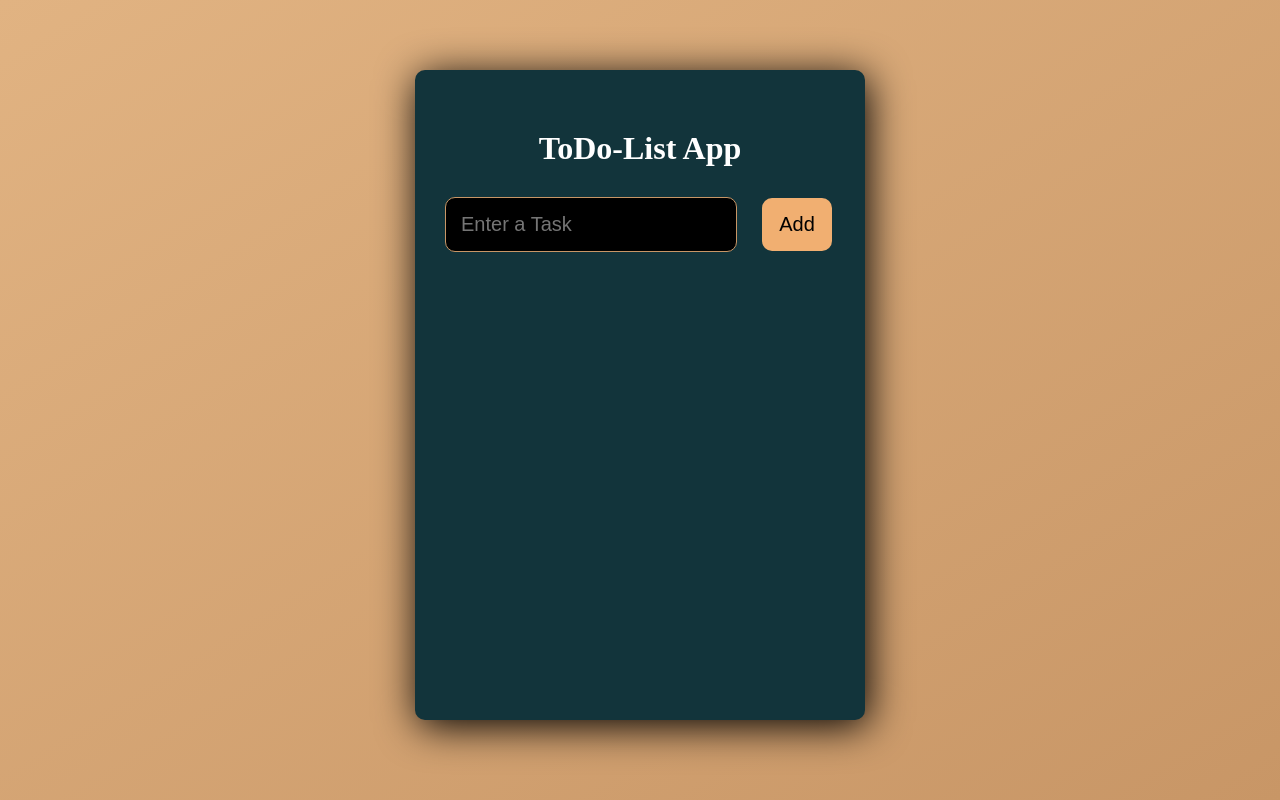
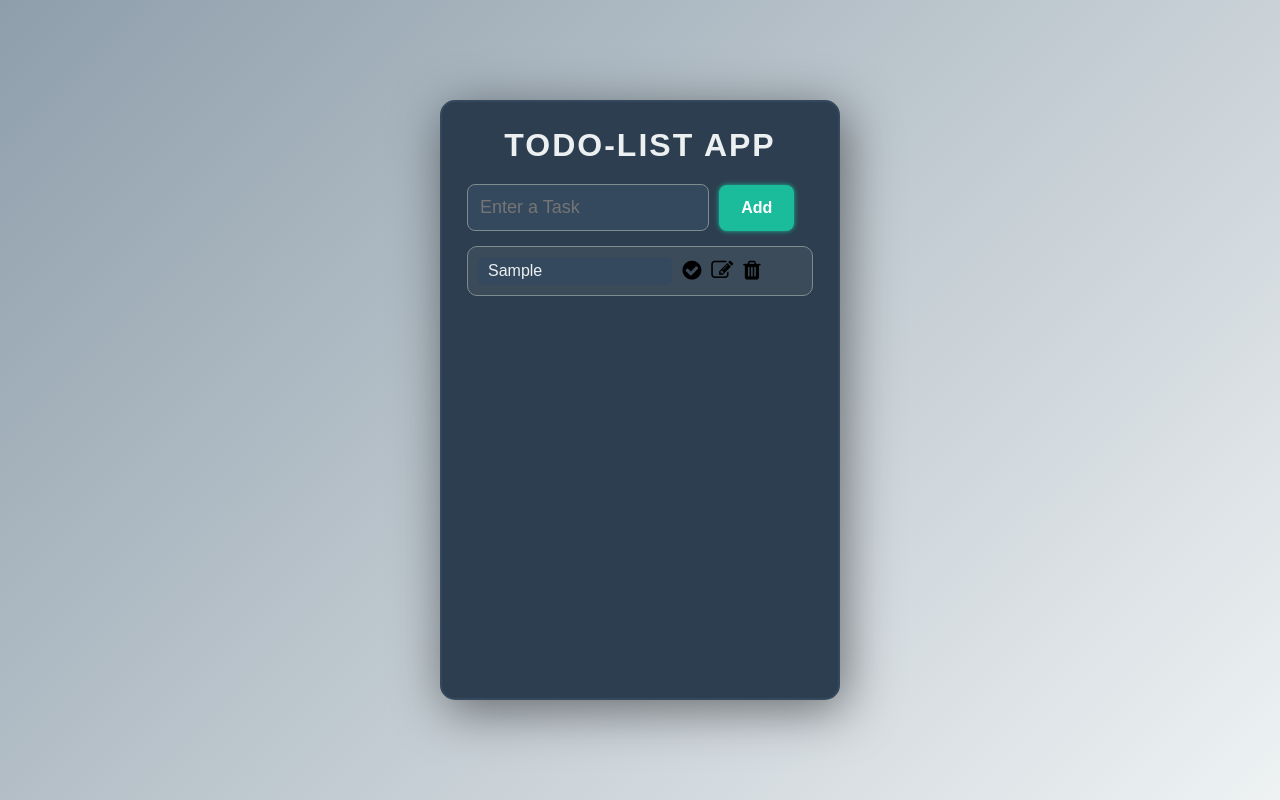
Before and after one commit to Anji-Builds/Todo-list-app, a React (Vite) app: page / in a window 1280 px wide. Both pictures are taken after typing "Sample" into the empty fields and a click on the button "Add". Built offline with nearby package versions, Linux system fonts and the light colour scheme.

Commit message:
added todoslist file and also buttons for complete, edit and delete

```diff
--- a/src/App.css
+++ b/src/App.css
@@ -1,104 +1,140 @@
-*{
+/* Global Reset */
+* {
   margin: 0;
   padding: 0;
+  box-sizing: border-box;
 }
 
+/* Container Styling */
 .container {
-  background: linear-gradient(to right bottom, #e1b382,#c89666);
+  background: linear-gradient(135deg, #8e9eab, #eef2f3);
   width: 100%;
   min-height: 100vh;
   display: flex;
   justify-content: center;
   align-items: center;
 }
+
+/* App Wrapper Styling */
 .app-wrapper {
-background-color: #12343b;
-min-width: 450px;
-min-height: 650px;
-padding: 30px;
-box-sizing: border-box;
-border-radius: 10px;
-box-shadow: 3px 6px 40px #000;
-margin-bottom: 10px;
+  background-color: #2c3e50;
+  min-width: 400px;
+  min-height: 600px;
+  padding: 25px;
+  border-radius: 15px;
+  box-shadow: 5px 10px 50px rgba(0, 0, 0, 0.5);
+  border: 2px solid #34495e;
 }
 
-.header h1{
-  color: #fff;
+/* Header */
+.header h1 {
+  color: #ecf0f1;
   text-align: center;
-  margin: 30px 0;
+  margin-bottom: 20px;
+  font-family: 'Arial', sans-serif;
+  font-size: 2rem;
+  text-transform: uppercase;
+  letter-spacing: 2px;
 }
 
-.task-input{
+/* Task Input */
+.task-input {
   outline: none;
-  width: 260px;
-  padding: 15px;
-  margin-right: 25px;
-  font-size: 20px;
-  color: #ccc;
-  background-color: #000000;
-  border: 1px solid #c89666;
-  border-radius: 10px;
+  width: 70%;
+  padding: 12px;
+  margin-right: 10px;
+  font-size: 18px;
+  color: #ecf0f1;
+  background-color: #34495e;
+  border: 1px solid #7f8c8d;
+  border-radius: 8px;
+  transition: all 0.3s ease;
 }
-.button-add{
-  width: 70px;
-  padding: 15px 15px;
-  font-size: 20px;
-  border-radius: 10px;
-  border: 0;
-  background-color: #f1af71;
+
+.task-input:focus {
+  border-color: #1abc9c;
+  box-shadow: 0 0 8px rgba(26, 188, 156, 0.7);
+}
+
+/* Add Button */
+.button-add {
+  width: auto;
+  padding: 12px 20px;
+  font-size: 16px;
+  font-weight: bold;
+  border-radius: 8px;
+  border: 2px solid transparent;
+  background-color: #1abc9c;
+  color: #fff;
   cursor: pointer;
+  transition: all 0.3s ease;
 }
-.list-item{
+
+.button-add:hover {
+  background-color: #16a085;
+  transform: scale(1.05);
+}
+
+/* Task List Item */
+.list-item {
   display: flex;
-  margin: 20px 0;
-  border: 1px solid #ccc;
+  align-items: center;
+  margin: 15px 0;
+  border: 1px solid #7f8c8d;
   border-radius: 10px;
   padding: 10px;
-  max-height: 30px;
+  background-color: #3b4b5a;
+  color: #ecf0f1;
 }
 
+/* Buttons for List Actions */
 .button-complete,
 .button-delete,
-.button-edit{
+.button-edit {
   border: none;
-  outline: none;
   cursor: pointer;
   background-color: transparent;
-  font-size: 28px;
-  border-radius: 50%;
+  font-size: 22px;
+  margin-left: 10px;
+  transition: transform 0.2s ease;
 }
 
-.button-complete{
-  color: #ff6c6c;
-  margin-right: 10px;
+.button-complete:hover {
+  color: #27ae60;
+  transform: scale(1.2);
 }
 
-.button-edit{
-  color: #e2d029;
-  margin-right: 10px;
-}
-.button-delete{
-  color: lightseagreen;
+.button-edit:hover {
+  color: #f39c12;
+  transform: scale(1.2);
 }
 
-.complete{
-  text-decoration-style: solid;
-  text-decoration-line: line-through;
-  text-decoration-color: #ff6c6c;
-  opacity: 0.6;
+.button-delete:hover {
+  color: #e74c3c;
+  transform: scale(1.2);
 }
 
-.list{
-  width: 220px;
-  background-color: #12343b;
-  border: none;
-  color: #ccc;
-  font-size: 20px;
-  padding-left: 10px;
-  margin-right: 15px;
+/* Completed Task */
+.complete {
+  text-decoration: line-through;
+  color: #95a5a6;
+  opacity: 0.8;
 }
 
+/* Input Field and List */
+.list {
+  width: 60%;
+  background-color: #34495e;
+  border: none;
+  color: #ecf0f1;
+  font-size: 16px;
+  padding: 5px 10px;
+  border-radius: 5px;
+}
+
+/* Focus Styles */
 input:focus,
-button:focus{
+button:focus {
   outline: none;
+  box-shadow: 0 0 5px #1abc9c;
 }
--- a/src/App.jsx
+++ b/src/App.jsx
@@ -1,6 +1,7 @@
 import React, {useState} from 'react';
 import Header from "./components/Header"
 import Form from './components/Form';
+import Todoslist from './components/Todoslist';
 import './App.css';
 
 const App = () => {
@@ -21,6 +22,10 @@ const App = () => {
             setTodos = {setTodos}
           />
         </div>
+        <div>
+          <Todoslist todos={todos} setTodos={setTodos} />
+
+        </div>
       </div>
     </div>
   );
--- a/src/components/Form.jsx
+++ b/src/components/Form.jsx
@@ -12,7 +12,10 @@ const Form = ({input, setInput, todos, setTodos }) => {
     };
   return (
     <form onSubmit={onFormSubmit}>
-        <input type="text" placeholder="Enter a Task" className="task-input"
+        <input
+        type="text"
+        placeholder="Enter a Task"
+        className="task-input"
         value={input}
         required
         onChange={onInputChange}
--- /dev/null
+++ b/src/components/Todoslist.jsx
@@ -0,0 +1,32 @@
+import React from 'react'
+
+const Todoslist = ({todos, setTodos}) => {
+  return (
+    <div>
+        {todos.map((todo)=> (
+            <li className="list-item" key={todo.id}>
+                <input
+                    type="text"
+                    value={todo.title}
+                    className="list"
+                    onChange={(event) => event.preventDefault()}
+                />
+                <div>
+                    <button className="button-complete task-button">
+                        <i className="fa fa-check-circle"></i>
+                    </button>
+                    <button className="button-edit task-button">
+                        <i className="fa fa-edit"></i>
+                    </button>
+                    <button className="button-delete task-button">
+                        <i className="fa fa-trash"></i>
+                    </button>
+                </div>
+            </li>
+        )
+        )}
+    </div>
+  )
+}
+
+export default Todoslist
```
